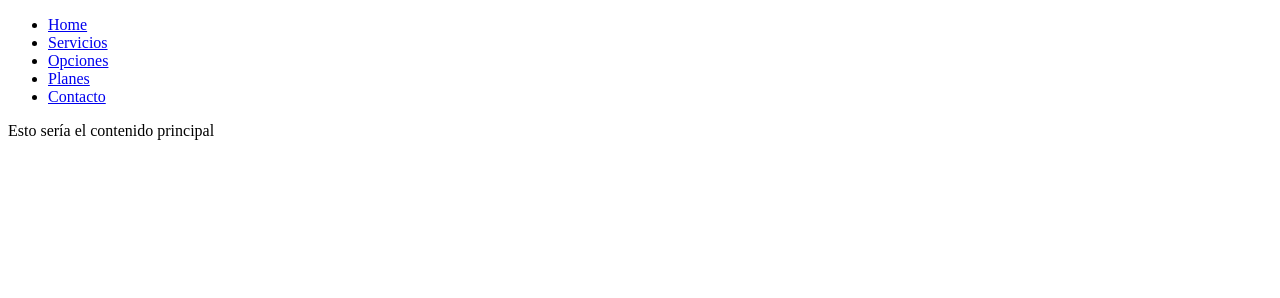
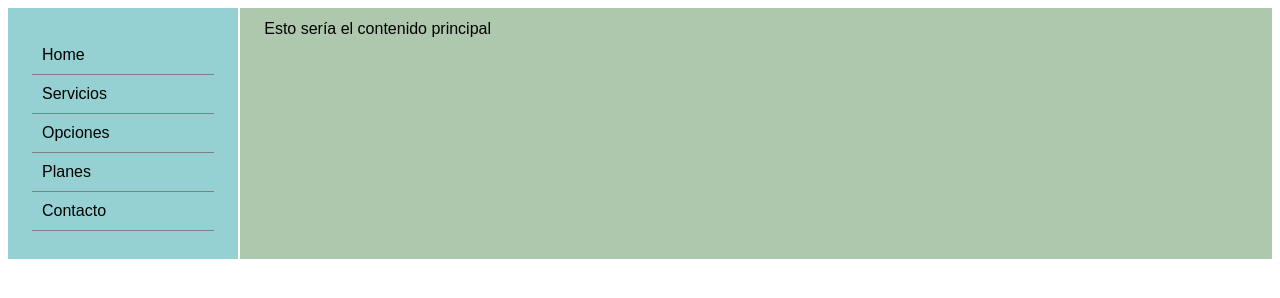
Before and after one commit to Fouad-Trabajo/LenguajeDeMarcas, a plain HTML site: page Ejercicio03/Ej6.html in a window 1280 px wide. Drawn offline with Linux system fonts and the light colour scheme.

Commit message:
Ejercicio nuevo de flexBox

```diff
--- a/Ejercicio03/Ej6.html
+++ b/Ejercicio03/Ej6.html
@@ -3,7 +3,7 @@
 <head>
 <meta charset="utf-8">
 <title>Sidebar con menu</title>
-
+<link rel="stylesheet" href="css/estilosEj6.css">
 </head>
 <body>
 <div class="main">
--- a/Ejercicio03/css/estilosEj1.css
+++ b/Ejercicio03/css/estilosEj1.css
@@ -2,18 +2,16 @@ ul{
    font-family: sans-serif;
    flex-direction: row;
    display: flex;
-   padding-left: 0;
-   margin-top: 0;
+   justify-content: flex-start;
+   gap: 2px;
 }
 ul li a{
     text-decoration: none;
     color: black;
 }
 ul li{
-
     list-style: none;
     background-color: rgba(123,198,199,0.8);
     padding: 10px;
-    margin-right: 2px;
     flex-grow: 1;
 }
--- /dev/null
+++ b/Ejercicio03/css/estilosEj2.css
@@ -0,0 +1,18 @@
+ul{
+    font-family: sans-serif;
+    display: flex;
+    flex-direction: column;
+    align-items: flex-start;
+    width: max-content;
+    gap:2px; /** Separación entre hijos*/
+ }
+ul li a{
+    text-decoration: none;
+    color: black;
+}
+
+ul li{
+    list-style: none;
+    padding: 8px 16px;
+    background-color: rgba(123,198,199,0.8);
+}
--- /dev/null
+++ b/Ejercicio03/css/estilosEj3.css
@@ -0,0 +1,18 @@
+ul{
+    font-family: sans-serif;
+    display: flex;
+    flex-direction: row;
+    align-items: flex-start;
+ }
+ul li a{
+    text-decoration: none;
+    color: black;
+}
+
+ul li{
+    list-style: none;
+    background-color: rgba(123,198,199,0.8);
+    margin-left: 1px;
+    flex: 1; /** flex-grow:1 flex-shrink: 1; flex-basis: 0; */
+    height: 100px;
+}
--- /dev/null
+++ b/Ejercicio03/css/estilosEj5.css
@@ -0,0 +1,16 @@
+.main{
+    display: flex;
+    flex-direction: row;
+    height: 100vh;
+    gap: 2px; /** Separación entre los hijos*/
+}
+.sidebar{
+    background-color: rgb(129, 243, 243);
+    padding: 12px 24px;
+    flex: 1;
+}
+.contenido{
+    background-color: rgb(173, 200, 173);
+    flex: 4;
+    padding: 12px 24px;
+}
--- /dev/null
+++ b/Ejercicio03/css/estilosEj6.css
@@ -0,0 +1,33 @@
+.main {
+    display: flex;
+    flex-direction: row;
+    font-family: sans-serif;
+    gap: 2px;
+}
+.sidebar{
+    flex-grow: 1;
+    background-color: rgba(123, 198, 199, 0.8);
+}
+.sidebar ul {
+    display: flex;
+    flex-direction: column;
+    padding: 12px 24px;
+}
+
+.sidebar ul li {
+    list-style: none;
+    padding: 10px;
+    border-bottom: solid gray 1px;
+
+}
+.sidebar ul li a {
+    text-decoration: none;
+    color: black;
+}
+
+.contenido {
+    background-color: rgb(173, 200, 173);
+    padding: 12px 24px;
+    flex-grow: 8;
+
+}
```
Also changed, not shown: Ejercicio03/Ej2.html (+1 -1 lines), Ejercicio03/Ej3.html (+1 -1 lines), Ejercicio03/Ej4.html (+1 -1 lines), Ejercicio03/Ej5.html (+1 -1 lines), Ejercicio03/Ej7.html (+1 -1 lines), Ejercicio03/css/estilosEj4.css (added, +10 -0 lines), Ejercicio03/css/estilosEj7.css (added, +26 -0 lines).
